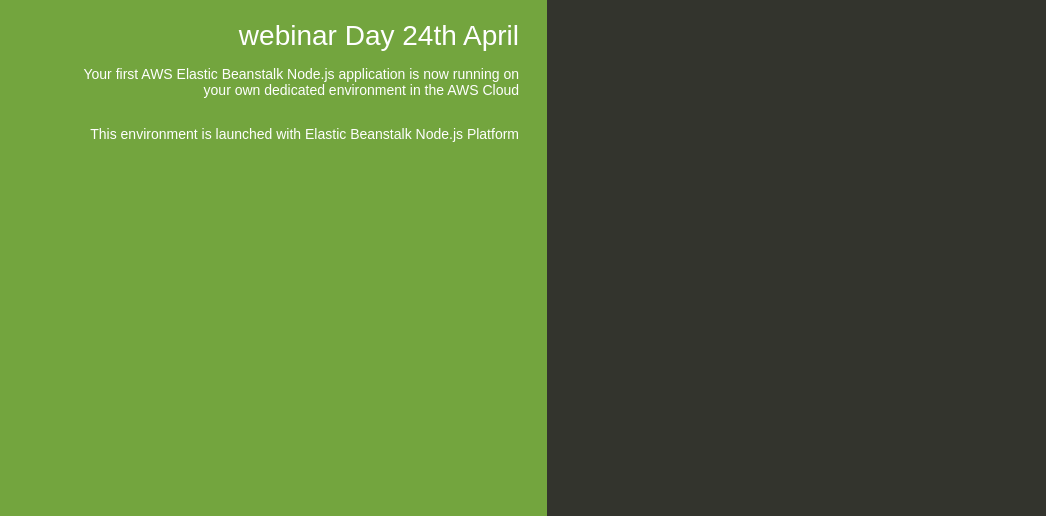
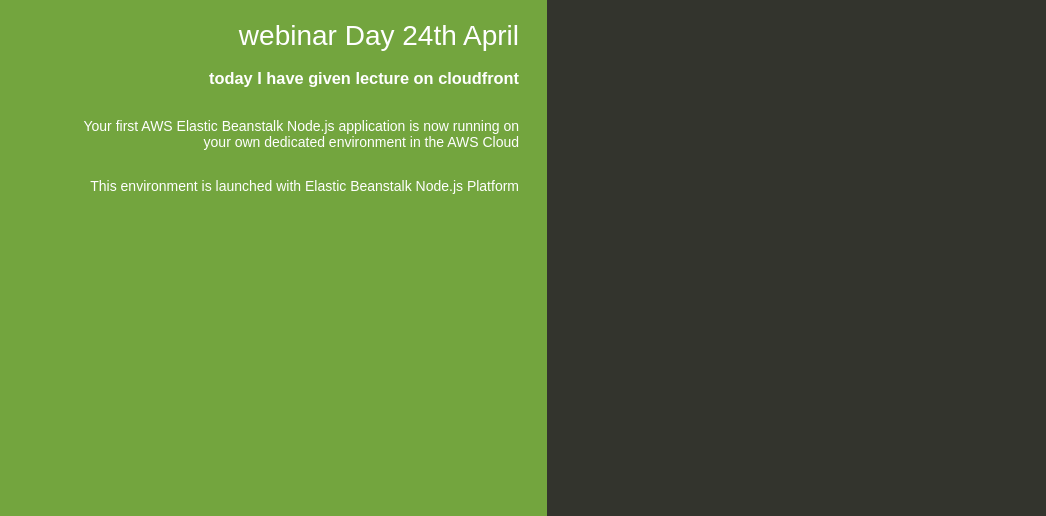
Before and after one commit to sahilnewman/advance-devopsKR, a website: page index.html in a window 1280 px wide. Shown: the part 284-800 px from the top of the page, without its empty margins (93-1139 px from the left). Drawn offline with Linux system fonts and the light colour scheme.

Commit message:
Update index.html

```diff
--- a/index.html
+++ b/index.html
@@ -76,6 +76,7 @@
     <div class="textColumn">
       <h1>Congratulations</h1>
       <h2> webinar Day 24th April </h2>
+      <h3> today I have given lecture on cloudfront </h3>
       <p>Your first AWS Elastic Beanstalk Node.js application is now running on your own dedicated environment in the AWS Cloud</p>
       <p>This environment is launched with Elastic Beanstalk Node.js Platform</p>
     </div>
```
